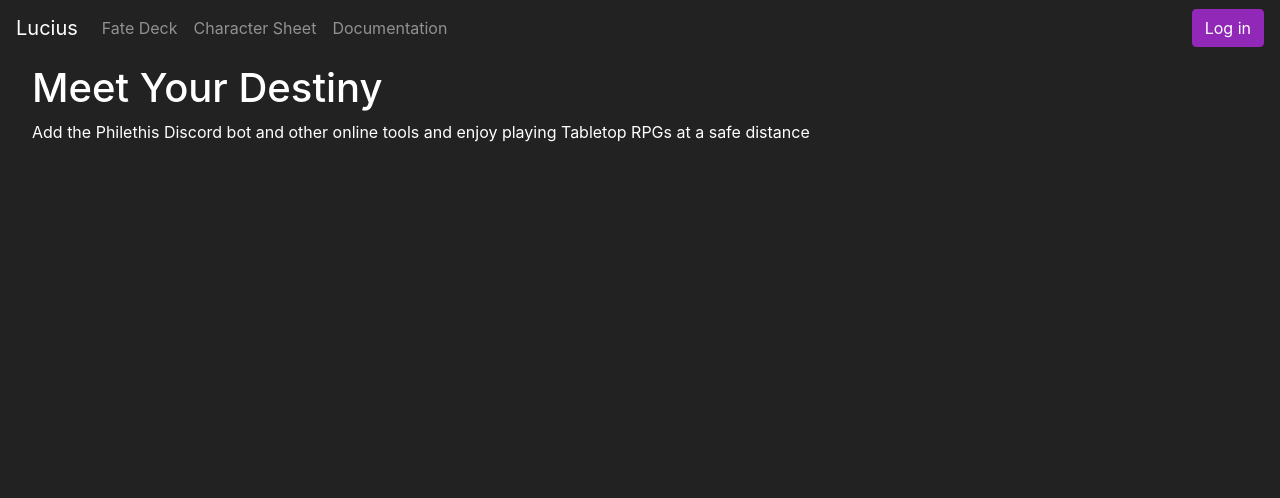
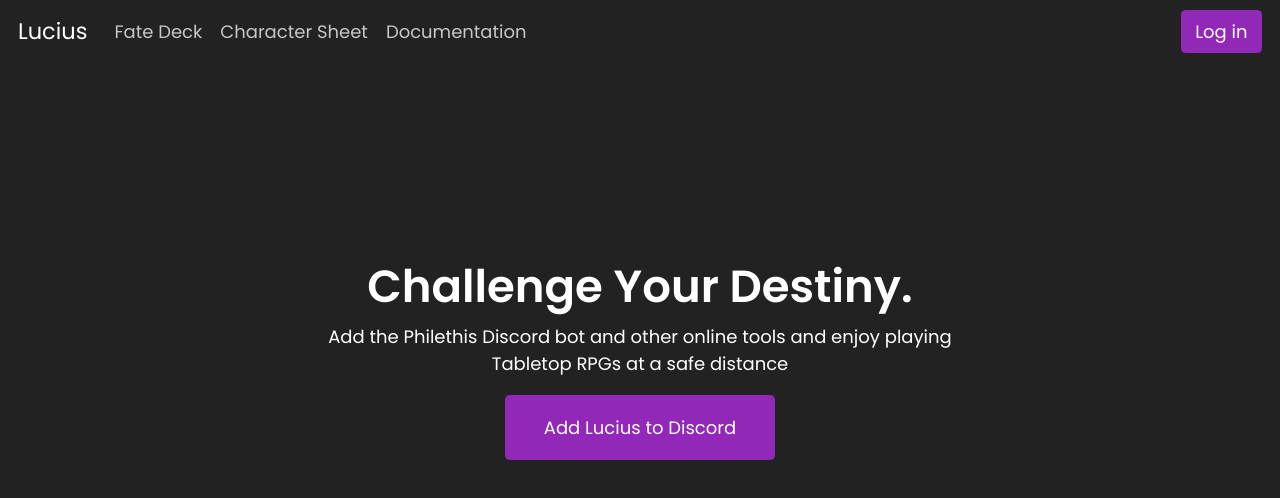
Before and after one commit to ShrikeFound/lucius, a React (Create React App) app: page / in a window 1280 px wide. Shown: the top 498 px of the page. Built offline with nearby package versions, Linux system fonts and the light colour scheme; no server answers.

Commit message:
added discord link

```diff
--- a/src/components/Header.js
+++ b/src/components/Header.js
@@ -35,8 +35,8 @@
       <Navbar.Toggle aria-controls="basic-navbar-nav" />
       <Navbar.Collapse id="basic-navbar-nav">
         <Nav className="mr-auto">
-          <Link className="nav-link" to="/features">Fate Deck</Link>
-          <Link className="nav-link" to="/features">Character Sheet</Link>
+          <Link className="nav-link" to="/fate-deck">Fate Deck</Link>
+          <Link className="nav-link" to="/character-sheet">Character Sheet</Link>
           <Link className="nav-link" to="/documentation">Documentation</Link>
         </Nav>
 
--- a/src/components/LandingPage.js
+++ b/src/components/LandingPage.js
@@ -1,11 +1,14 @@
 import React from 'react'
-import { Jumbotron,Image } from 'react-bootstrap'
+import { Jumbotron,Container } from 'react-bootstrap'
 const LandingPage = () => {
   return (
     <>
-      <Jumbotron className = "bg-dark text-white bg-image" style={{height: "90vh"}}>
-        <h1>Meet Your Destiny</h1>
-        <p>Add the Philethis Discord bot and other online tools and enjoy  playing Tabletop RPGs at a safe distance</p>
+      <Jumbotron className = "bg-dark text-white d-flex text-center align-items-center" style={{height: "90vh"}}>
+        <Container className="text-container">
+          <h1>Challenge Your Destiny.</h1>
+          <p>Add the Philethis Discord bot and other online tools and enjoy  playing Tabletop RPGs at a safe distance</p>
+          <a className="btn btn-primary btn-hero" href="https://discord.com/oauth2/authorize?client_id=INSERT_CLIENT_ID_HERE&scope=bot&permissions=658496" target="_blank" rel='noreferrer'>Add Lucius to Discord</a>
+        </Container>
       </Jumbotron>
     </>
   )
--- a/src/custom.scss
+++ b/src/custom.scss
@@ -1,3 +1,4 @@
+@import url("https://fonts.googleapis.com/css2?family=Poppins:wght@100;300;400;600&display=swap");
 $theme-colors: (
   "primary": #9228b8,
   "dark": #222,
@@ -6,6 +7,37 @@
 
 @import "~bootstrap/scss/bootstrap.scss";
 
+html {
+  font-size: 18px;
+}
+
 body {
   background-color: var(--dark);
+  font-family: "Poppins", sans-serif;
 }
+
+h1,
+h2 {
+  font-weight: 600;
+}
+
+.btn {
+  &.btn-primary {
+    &.btn-hero {
+      padding: 1rem 2.1rem;
+    }
+  }
+}
+
+.text-container {
+  max-width: 60ch;
+}
+
+.nav-link {
+  color: rgba(255, 255, 255, 0.75) !important;
+  transition: all ease-in-out 250ms;
+}
+
+.nav-link:hover {
+  color: rgba(255, 255, 255, 1) !important;
+}
```
